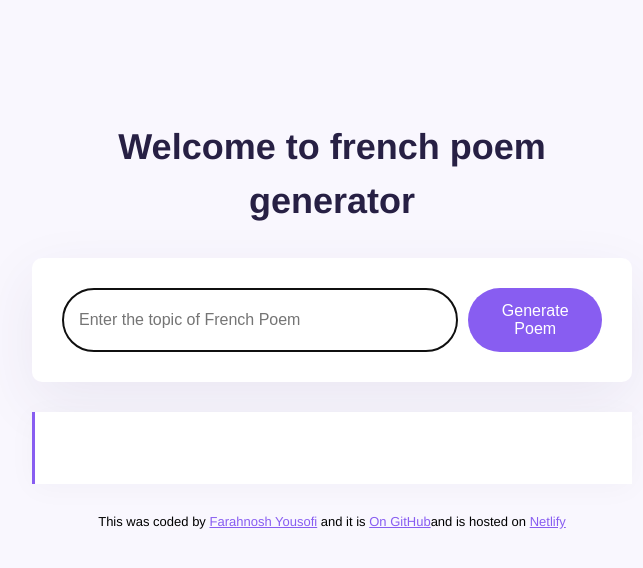
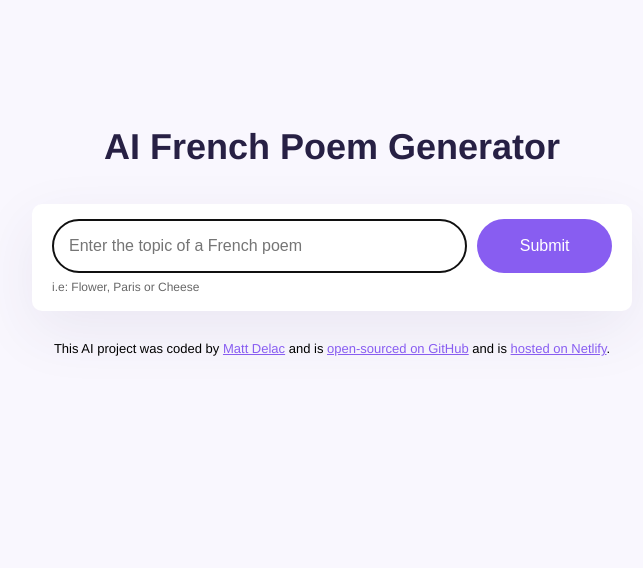
Before and after one commit to Farahnosh-Yousofi/French-Poem-Generator, a plain HTML site: page index.html in a window 1280 px wide. Shown: the whole page, without its empty margins (308-951 px from the left). Drawn offline with nearby package versions, Linux system fonts and the light colour scheme.

Commit message:
few lines are updated for better user experience

```diff
--- a/index.html
+++ b/index.html
@@ -3,48 +3,53 @@
   <head>
     <meta charset="UTF-8" />
     <meta name="viewport" content="width=device-width, initial-scale=1.0" />
-    <title>French Poem Generator</title>
-    <link rel="stylesheet" href="src/style.css" />
     <script src="https://unpkg.com/typewriter-effect@latest/dist/core.js"></script>
     <script src="https://cdn.jsdelivr.net/npm/axios@1.1.2/dist/axios.min.js"></script>
+    <link rel="stylesheet" href="src/style.css" />
+    <title>AI French Poem Generator</title>
   </head>
   <body>
     <div class="container">
       <header>
-        <h1>Welcome to french poem generator</h1>
+        <h1>AI French Poem Generator</h1>
       </header>
+
       <main>
+        <div class="form-container">
           <form id="poem-generator-form">
             <input
               type="text"
-            placeholder="Enter the topic of French Poem"
+              placeholder="Enter the topic of a French poem"
               autofocus
               required
               autocomplete="off"
               class="instructions"
               id="user-instructions"
             />
-          <button type="submit" class="submit-button">Generate Poem</button>
+            <input type="submit" class="submit-button" />
           </form>
-        <div class="poem-container" id="poem">
-          <!-- The generated poem will appear here -->
-          <br />
-          <!-- The generated poem will appear here -->
+          <div class="hint">i.e: Flower, Paris or Cheese</div>
         </div>
+        <div class="poem hidden" id="poem"></div>
       </main>
+
       <footer>
-        This was coded by
-        <a href="https://github.com/Farahnosh-Yousofi">Farahnosh Yousofi</a> and
-        it is
+        This AI project was coded by
+        <a href="https://github.com/matthieua/" target="_blank">Matt Delac</a>
+        and is
         <a
-          href="https://github.com/Farahnosh-Yousofi/French-Poem-Generator"
+          href="https://github.com/shecodesio/french-poem-generator"
           target="_blank"
         >
-          On GitHub</a
-        >and is hosted on
-        <a href="https://rainbow-gingersnap-6bc7f8.netlify.app"> Netlify</a>
+          open-sourced on GitHub</a
+        >
+        and is
+        <a href="https://ai-french-poem-generator.netlify.app/" target="_blank"
+          >hosted on Netlify</a
+        >.
       </footer>
     </div>
+
     <script src="src/index.js"></script>
   </body>
 </html>
--- a/src/index.js
+++ b/src/index.js
@@ -1,6 +1,4 @@
 function displayPoem(response) {
-  console.log("poem generated");
-
   new Typewriter("#poem", {
     strings: response.data.answer,
     autoStart: true,
@@ -18,6 +16,11 @@ function generatePoem(event) {
     "You are a romantic Poem expert and love to write short poems. You mission is to generate a 4 line poem in basic HTML and separate each line with a <br />. Make sure to follow the user instructions. Do not include a title to the poem. Sign the poem with 'SheCodes AI' inside a <strong> element at the end of the poem and NOT at the beginning";
   let prompt = `User instructions: Generate a French poem about ${instructionsInput.value}`;
   let apiURL = `https://api.shecodes.io/ai/v1/generate?prompt=${prompt}&context=${context}&key=${apiKey}`;
+
+  let poemElement = document.querySelector("#poem");
+  poemElement.classList.remove("hidden");
+  poemElement.innerHTML = `<div class="generating">⏳ Generating a French poem about ${instructionsInput.value}</div>`;
+
   axios.get(apiURL).then(displayPoem);
 }
 
--- a/src/style.css
+++ b/src/style.css
@@ -24,13 +24,23 @@ h1 {
   color: #272044;
 }
 
+.form-container {
+  background-color: white;
+  margin-bottom: 30px;
+  border-radius: 10px;
+  box-shadow: 0px 20px 60px rgba(65, 50, 100, 0.08);
+  padding: 15px 20px;
+}
+
 form {
-  padding: 30px;
-  background-color: white;
-  box-shadow: 0px 20px 60px rgba(65, 50, 100, 0.08);
-  border-radius: 10px;
   display: flex;
-  margin-bottom: 30px;
+}
+
+.hint {
+  line-height: 1.5;
+  margin-top: 5px;
+  opacity: 0.6;
+  font-size: 12px;
 }
 
 .instructions {
@@ -54,7 +64,7 @@ form {
   padding: 14px 24px;
 }
 
-.poem-container {
+.poem {
   font-size: 16px;
   background-color: #fff;
   padding: 20px;
@@ -63,8 +73,31 @@ form {
   box-shadow: 0px 4px 30px 0px rgba(39, 33, 66, 0.03);
 }
 
+.hidden {
+  display: none;
+}
+
+.poem strong {
+  color: #885df1;
+}
+
 footer {
   text-align: center;
   font-size: 13px;
   margin-top: 30px;
 }
+
+.generating {
+  animation: blink-animation 1s steps(5, start) infinite;
+}
+
+@keyframes blink-animation {
+  to {
+    visibility: hidden;
+  }
+}
+@-webkit-keyframes blink-animation {
+  to {
+    visibility: hidden;
+  }
+}
```
Lines whose indentation alone changed are shown as unchanged.
